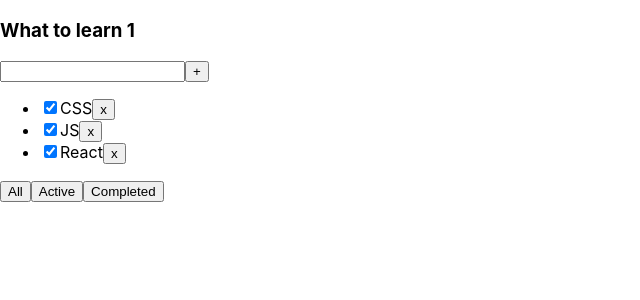
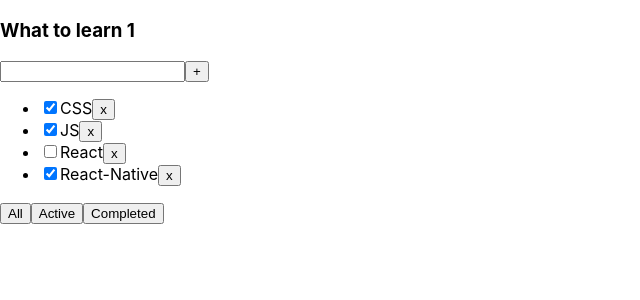
Before and after one commit to DiamanDD/todo, a React (Create React App) app: page / in a window 1280 px wide. Shown: the top 300 px of the page, without its empty margins (0-640 px from the left). Built offline with nearby package versions, Linux system fonts and the light colour scheme.

Commit message:
Todo 2 Day2

```diff
--- a/src/App.tsx
+++ b/src/App.tsx
@@ -1,53 +1,47 @@
 import React, {useState} from 'react';
 import './App.css';
-import {taskType} from "./components/TodoList";
-import {TodoList} from "./components/TodoList";
-export type filterNasadkaType="All" |"Active"|"Completed"
+
+import {taskType, TodoList} from "./components/TodoList";
+
 function App() {
-    let [tasks1, setTassc1] = useState([
+
+let [tasksFielter,setFilter]=useState( [
         {id: 1, title: "CSS", isDone: true},
         {id: 2, title: "JS", isDone: true},
         {id: 3, title: "React", isDone: false},
-        {id: 4, title: "React", isDone: true},
+        {id: 4, title: "React-Native", isDone: true},
     ])
-    type filterNasadkaType="All" |"Active"|"Completed"
-    let[nasadka, setNasadka] = useState<filterNasadkaType>("Completed")
+    let [selectedfilter, setselectedFilter]=useState<"All"| "Active"| "Completed">("All")
 
-    let nasadkaFilter=tasks1
-    if(nasadka=="Active"){
-        tasks1=tasks1.filter(selectorMessage=>selectorMessage.isDone==false)
+    if(selectedfilter=="Active"){
+        (tasksFielter=tasksFielter.filter(s=>(s.isDone===false)))
     }
-    else if(nasadka=="Completed"){
-        tasks1=tasks1.filter(selectorMessage=>selectorMessage.isDone==true)
-    }
-    else{
-        tasks1=tasks1
-
+    else if(selectedfilter=="Completed"){
+        (tasksFielter=tasksFielter.filter(s=>(s.isDone===true)))
     }
 
 
+ const removeItems=(id:number)=>{
+     tasksFielter=tasksFielter.filter(t=>(t.id!==id) )
+     setFilter(tasksFielter)
+ }
 
-    const removeTasks=(mTascks:number)=>{
-        console.log(mTascks)
-        tasks1=tasks1.filter(removeTasks=>removeTasks.id!=mTascks)
-        setTassc1(tasks1)
+ const selectedParametr=(elem:"All"| "Active"| "Completed")=>{
+     setselectedFilter(elem)
+
     }
-   const setFilters=(valueFilters:filterNasadkaType)=>{
-        console.log(valueFilters)
-        setNasadka(valueFilters)
-    }
-
 
 
     return (
         <div className="App">
             <TodoList
                 titles={"What to learn 1"}
-                setFilters={setFilters}
-                tasks={tasks1}
-                removeTasks={removeTasks}/>
+                removeItems={removeItems}
+                selectedParametr={selectedParametr}
+                tasks={tasksFielter}
+                />
         </div>
-    );
+    )
 
 
 }
--- a/src/components/TodoList.tsx
+++ b/src/components/TodoList.tsx
@@ -1,5 +1,5 @@
 import React, {useState} from "react";
-import {filterNasadkaType} from "../App";
+
 
 export type taskType = {
     id: number;
@@ -11,56 +11,40 @@
 type propsType = {
     titles: string;
     tasks: Array<taskType>
-    removeTasks:(mTascks:number)=>void
-    setFilters:(valueFilters:filterNasadkaType)=>void
+    removeItems:(id:number)=>void
+    selectedParametr:(value:"All"| "Active"| "Completed")=>void
 
 }
-
-
 export const TodoList = (props: propsType) => {
-
-
-   //  let[nasadka, setNasadka] = useState<filterNasadkaType>({})
-   //
-   //  let nasadkaFilter=props.tasks
-   //
-   //  if(nasadka==="Active"){
-   //      nasadkaFilter=props.tasks.filter(selectorMessage=>selectorMessage.isDone==false)
-   //  }
-   // if(nasadka==="Completed"){
-   //     nasadkaFilter=props.tasks.filter(selectorMessage=>selectorMessage.isDone==true)
-   //  }
-
-
-
     return (
-
         <div>
             <h3>{props.titles}</h3>
             <div>
                 <input/>
                 <button>+</button>
             </div>
+            <ul>
 
-            <ul>
                 {
-                    props.tasks.map((mTask)=>{
+                    props.tasks.map((elem)=>{
 
                         return(
-                            <li key={mTask.id}><input type="checkbox" checked={mTask.isDone}/><span>{mTask.title}</span>
-                                <button onClick={()=>props.removeTasks(mTask.id)}>x</button></li>
+
+                            <li key={elem.id}><input
+                                type="checkbox"
+                                checked={elem.isDone}/>
+                                <span>{elem.title}</span>
+                                <button onClick={()=>props.removeItems(elem.id)} >x</button>
+                            </li>
+
                         )
-
                     })
                 }
-
-
-
-            </ul>
+       </ul>
             <div>
-                <button onClick={()=>props.setFilters("All")}>All</button>
-                <button onClick={()=>props.setFilters("Active")}>Active</button>
-                <button onClick={()=>props.setFilters("Completed")}>Completed</button>
+                <button onClick={()=>props.selectedParametr("All")}>All</button>
+                <button onClick={()=>props.selectedParametr("Active")}>Active</button>
+                <button onClick={()=>props.selectedParametr("Completed")}>Completed</button>
             </div>
         </div>
 
```
